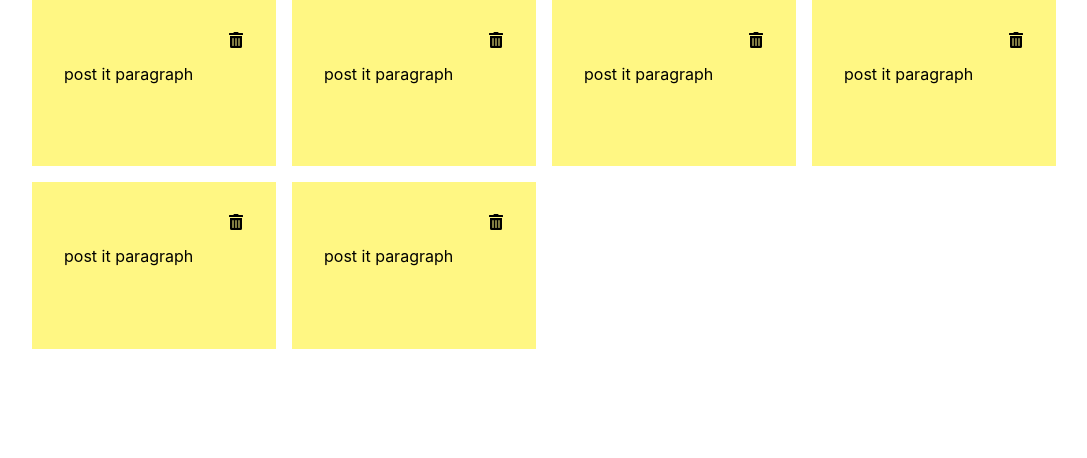
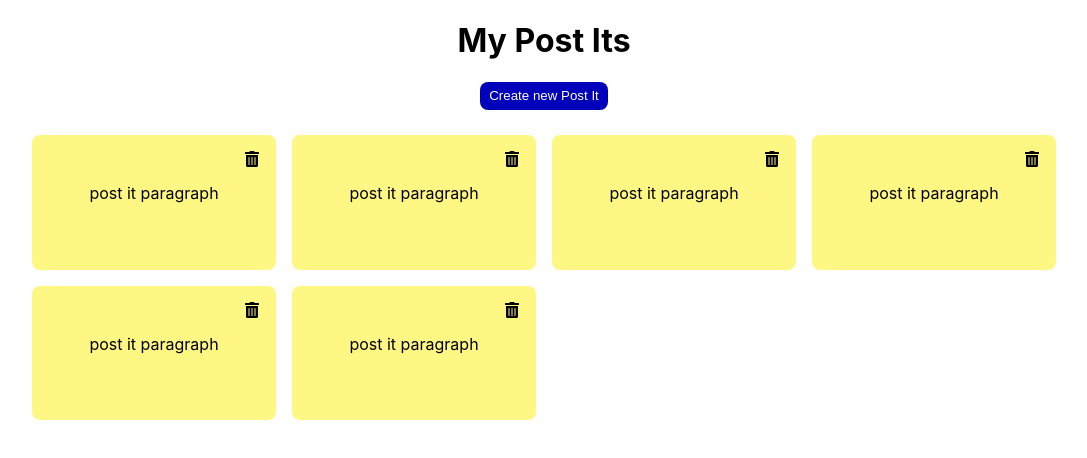
Before and after one commit to dgiacco/Post-It-App, a React (Create React App) app: page / in a window 1280 px wide. Shown: the top 458 px of the page, without its empty margins (96-1183 px from the left). Built offline with nearby package versions, Linux system fonts and the light colour scheme.

Commit message:
add app header

```diff
--- a/src/App.js
+++ b/src/App.js
@@ -3,8 +3,14 @@ import PostItList from './Components/PostItList';
 
 const App = () => {
   return (
-    <div className="postit-wall">
-      <PostItList />
+    <div>
+      <div className="header">
+        <h1>My Post Its</h1>
+        <button className="newPostItButton">Create new Post It</button>
+      </div>
+      <div className="postit-container">
+        <PostItList />
+      </div>
     </div>
   );
 }
--- a/src/Components/PostIt.jsx
+++ b/src/Components/PostIt.jsx
@@ -6,7 +6,7 @@ const PostIt = () => {
       <div className="postit-header">
         <FaTrashAlt />
       </div>
-      <p>post it paragraph</p>
+      <p className="postit-body">post it paragraph</p>
     </div>
   );
 };
--- a/src/index.css
+++ b/src/index.css
@@ -12,7 +12,31 @@ code {
     monospace;
 }
 
-.postit-wall {
+.header {
+  display: flex;
+  flex-direction: column;
+  justify-content: center;
+  align-items: center;
+  margin-bottom: 2vw;
+}
+
+.newPostItButton {
+  min-width: 10vw;
+  border: none;
+  outline: none;
+  border-radius: 8px;
+  cursor: pointer;
+  padding: 0.5vw;
+  background-color: rgb(0, 0, 187);
+  color: white;
+}
+
+.newPostItButton:hover {
+  background-color: rgb(132, 196, 218);
+  color: black;
+}
+
+.postit-container {
   max-width: 80%;
   margin-right: auto;
   margin-left: auto;
@@ -28,13 +52,20 @@ code {
 
 .postit {
   background-color: #fff783;
-  padding: 2rem;
+  padding: 1rem;
   min-height: 8vw;
   display: flex;
   flex-direction: column;
+  border-radius: 8px;
 }
 
 .postit-header {
   display: flex;
   flex-direction: row-reverse;
 }
+
+.postit-body {
+  display: flex;
+  justify-content: center;
+  align-items: center;
+}
```
